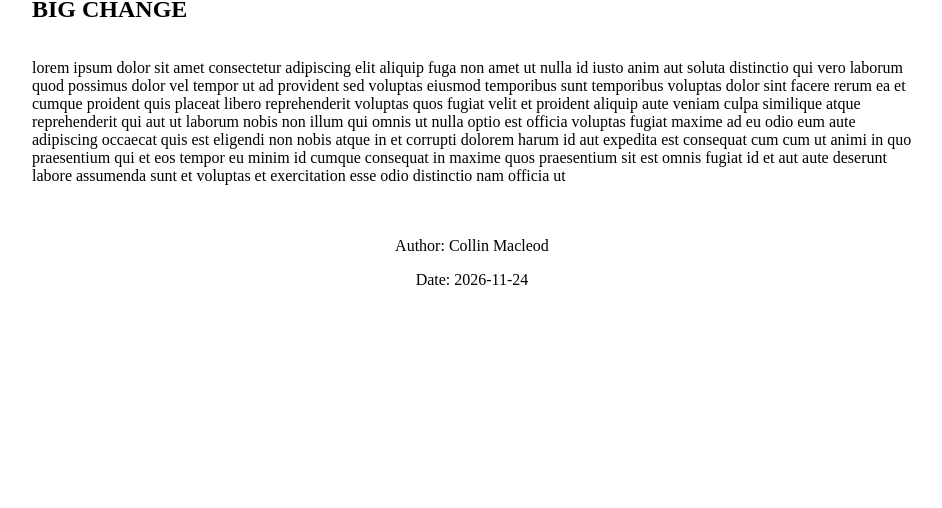
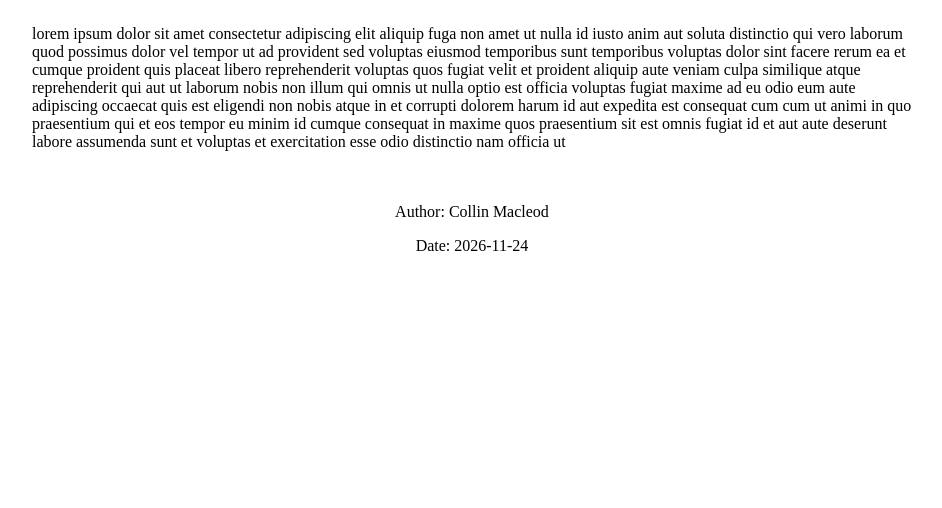
Before and after one commit to macl0379/CST8911-Lab-4, a website: page lab4.html in a window 1280 px wide. Shown: the part 308-816 px from the top of the page, without its empty margins (176-1118 px from the left). Drawn offline with Linux system fonts and the light colour scheme.

Commit message:
revert html

```diff
--- a/lab4.html
+++ b/lab4.html
@@ -6,7 +6,6 @@
   <body>
     <section>
       <h1>Lab 4</h1>
-      <h2>BIG CHANGE</h2>
       <p>lorem ipsum dolor sit amet consectetur adipiscing elit aliquip fuga non amet ut nulla id iusto anim aut soluta distinctio qui vero laborum quod possimus dolor vel tempor ut ad provident sed voluptas eiusmod temporibus sunt temporibus voluptas dolor sint facere rerum ea et cumque proident quis placeat libero reprehenderit voluptas quos fugiat velit et proident aliquip aute veniam culpa similique atque reprehenderit qui aut ut laborum nobis non illum qui omnis ut nulla optio est officia voluptas fugiat maxime ad eu odio eum aute adipiscing occaecat quis est eligendi non nobis atque in et corrupti dolorem harum id aut expedita est consequat cum cum ut animi in quo praesentium qui et eos tempor eu minim id cumque consequat in maxime quos praesentium sit est omnis fugiat id et aut aute deserunt labore assumenda sunt et voluptas et exercitation esse odio distinctio nam officia ut</p>
     </section>
   </body>
```
